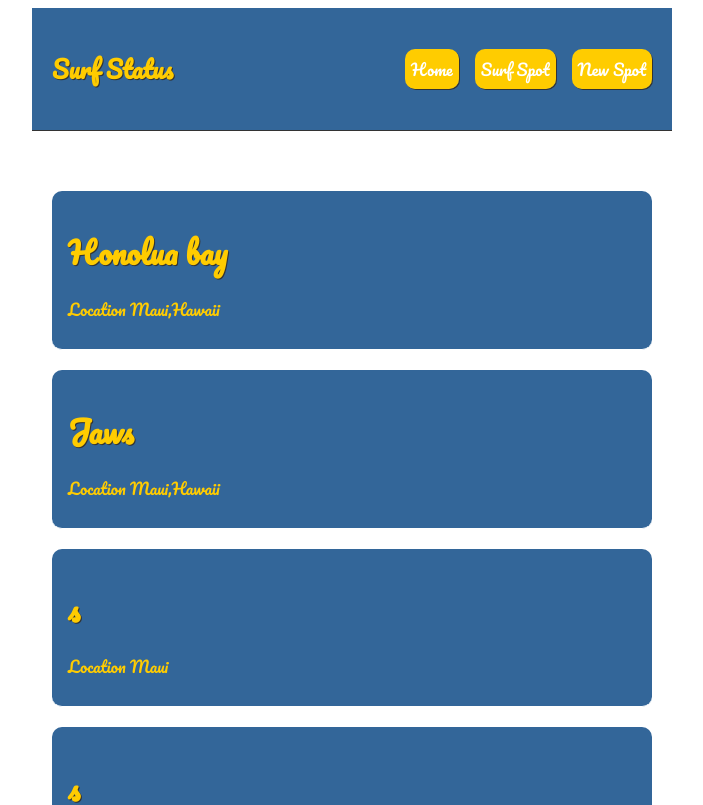
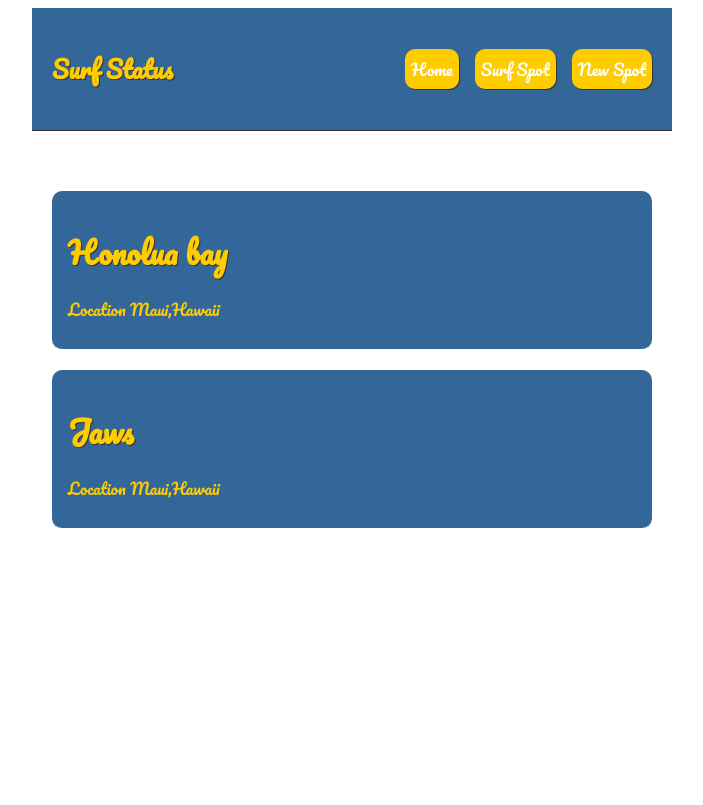
Before and after one commit to Jvertt/surf-status, a React (Create React App) app: page / in a window 1280 px wide. Shown: the top 805 px of the page, without its empty margins (288-991 px from the left). Built offline with nearby package versions, Linux system fonts and the light colour scheme; data requests are answered from the project's data file.

Commit message:
added ability to delete surf spots and made another redirect after deleting

```diff
--- a/db.json
+++ b/db.json
@@ -11,108 +11,6 @@
       "body": "biggest waves in the world",
       "location": "Maui,Hawaii",
       "id": 2
-    },
-    {
-      "title": "s",
-      "body": "s",
-      "location": "Maui",
-      "id": 3
-    },
-    {
-      "title": "s",
-      "body": "s",
-      "location": "Maui",
-      "id": 4
-    },
-    {
-      "title": "ss",
-      "body": "ss",
-      "location": "Maui",
-      "id": 5
-    },
-    {
-      "title": "ss",
-      "body": "ss",
-      "location": "Maui",
-      "id": 6
-    },
-    {
-      "title": "ss",
-      "body": "ss",
-      "location": "Maui",
-      "id": 7
-    },
-    {
-      "title": "s",
-      "body": "s",
-      "location": "Maui",
-      "id": 8
-    },
-    {
-      "title": "s",
-      "body": "s",
-      "location": "Maui",
-      "id": 9
-    },
-    {
-      "title": "s",
-      "body": "s",
-      "location": "Maui",
-      "id": 10
-    },
-    {
-      "title": "s",
-      "body": "s",
-      "location": "Maui",
-      "id": 11
-    },
-    {
-      "title": "s",
-      "body": "s",
-      "location": "Maui",
-      "id": 12
-    },
-    {
-      "title": "s",
-      "body": "s",
-      "location": "Maui",
-      "id": 13
-    },
-    {
-      "title": "s",
-      "body": "s",
-      "location": "Maui",
-      "id": 14
-    },
-    {
-      "title": "s",
-      "body": "s",
-      "location": "Maui",
-      "id": 15
-    },
-    {
-      "title": "s",
-      "body": "s",
-      "location": "Maui",
-      "id": 16
-    },
-    {
-      "title": "s",
-      "body": "s",
-      "location": "Maui",
-      "id": 17
-    },
-    {
-      "title": "s",
-      "body": "s",
-      "location": "Maui",
-      "id": 18
-    },
-    {
-      "title": "d",
-      "body": "d",
-      "location": "Maui",
-      "id": 19
     }
   ]
 }
--- a/src/SurfDetails.js
+++ b/src/SurfDetails.js
@@ -1,9 +1,18 @@
-import { useParams } from "react-router-dom/cjs/react-router-dom";
+import { useParams, useHistory} from "react-router-dom/cjs/react-router-dom";
 import useFetch from "./useFetch";
 
 const SurfDetails = () => {
     const { id } = useParams();
     const { data: spot, error, isLoading} = useFetch('http://localhost:3000/spots/' + id)
+    const redirect = useHistory();
+
+    const handleClick= () => {
+        fetch('http://localhost:3000/spots/' + spot.id, {
+            method: 'DELETE'
+        }).then(() => {
+            redirect.push('/');
+        })
+    }
     return (
         <div className="surf-details">
            {isLoading && <div> Loading...</div>}
@@ -13,6 +22,7 @@ const SurfDetails = () => {
                 <h2> {spot.title}</h2>
                 <p> Location {spot.location}</p>
                 <div>{spot.body}</div>
+                <button onClick={handleClick}> delete </button>
             </article>
            )}
         </div>
```
